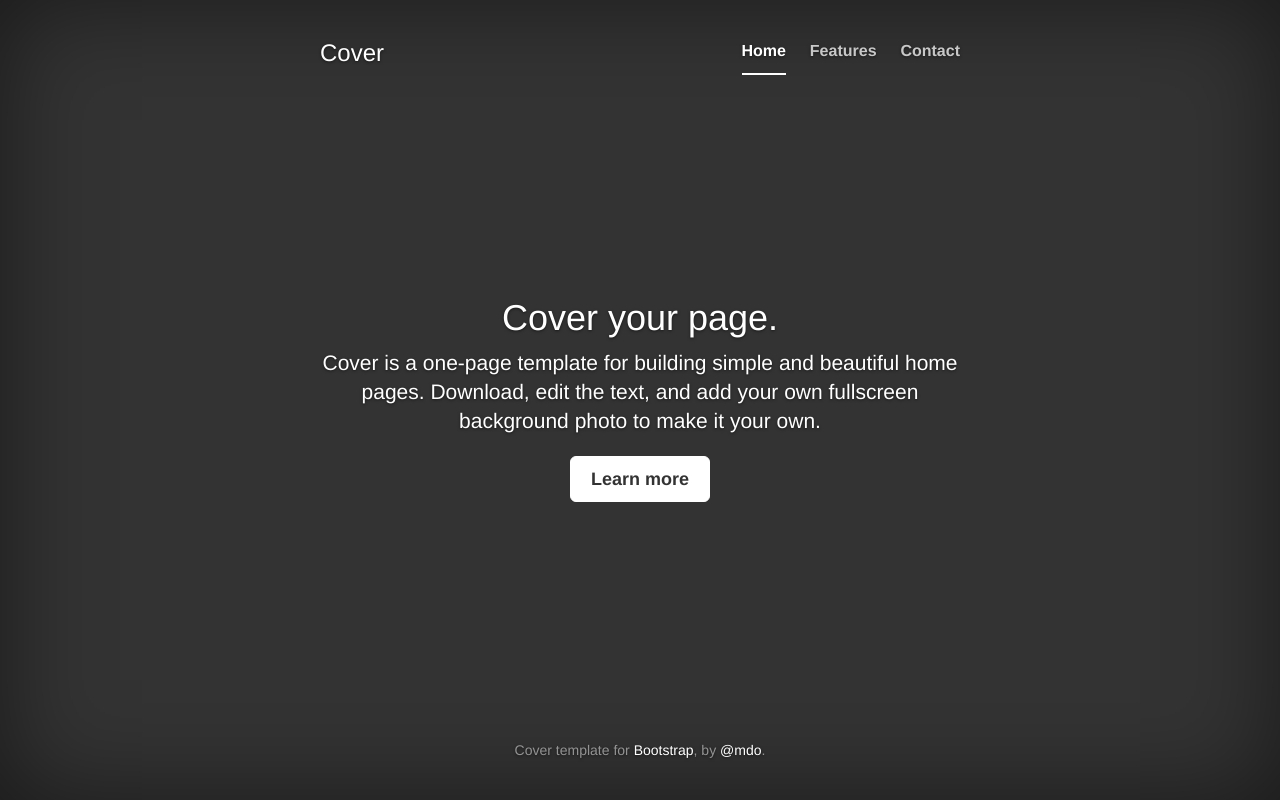
After one commit to generil/hackathon, a Django app: template hackathon/templates/login.html in a window 1280 px wide. The commit adds this page. Run offline with Django 3.2, Linux system fonts and the light colour scheme; the template is opened without the code that fills it, so the values that code supplies are empty; some libraries are stand-ins or nearby versions.

```diff
--- /dev/null
+++ b/hackathon/static/css/login.css
@@ -0,0 +1,189 @@
+/*
+ * Globals
+ */
+
+
+/* Links */
+
+body {
+    padding: 0;
+}
+
+a,
+a:focus,
+a:hover {
+    color: #fff;
+}
+
+
+/* Custom default button */
+
+.btn-default,
+.btn-default:hover,
+.btn-default:focus {
+    color: #333;
+    text-shadow: none;
+    /* Prevent inheritance from `body` */
+    background-color: #fff;
+    border: 1px solid #fff;
+}
+
+
+/*
+ * Base structure
+ */
+
+html,
+body {
+    height: 100%;
+    background-color: #333;
+}
+
+body {
+    color: #fff;
+    text-align: center;
+    text-shadow: 0 1px 3px rgba(0, 0, 0, .5);
+}
+
+
+/* Extra markup and styles for table-esque vertical and horizontal centering */
+
+.site-wrapper {
+    display: table;
+    width: 100%;
+    height: 100%;
+    /* For at least Firefox */
+    min-height: 100%;
+    -webkit-box-shadow: inset 0 0 100px rgba(0, 0, 0, .5);
+    box-shadow: inset 0 0 100px rgba(0, 0, 0, .5);
+}
+
+.site-wrapper-inner {
+    display: table-cell;
+    vertical-align: top;
+}
+
+.cover-container {
+    margin-right: auto;
+    margin-left: auto;
+}
+
+
+/* Padding for spacing */
+
+.inner {
+    padding: 30px;
+}
+
+
+/*
+ * Header
+ */
+
+.masthead-brand {
+    margin-top: 10px;
+    margin-bottom: 10px;
+}
+
+.masthead-nav>li {
+    display: inline-block;
+}
+
+.masthead-nav>li+li {
+    margin-left: 20px;
+}
+
+.masthead-nav>li>a {
+    padding-right: 0;
+    padding-left: 0;
+    font-size: 16px;
+    font-weight: bold;
+    color: #fff;
+    /* IE8 proofing */
+    color: rgba(255, 255, 255, .75);
+    border-bottom: 2px solid transparent;
+}
+
+.masthead-nav>li>a:hover,
+.masthead-nav>li>a:focus {
+    background-color: transparent;
+    border-bottom-color: #a9a9a9;
+    border-bottom-color: rgba(255, 255, 255, .25);
+}
+
+.masthead-nav>.active>a,
+.masthead-nav>.active>a:hover,
+.masthead-nav>.active>a:focus {
+    color: #fff;
+    border-bottom-color: #fff;
+}
+
+@media (min-width: 768px) {
+    .masthead-brand {
+        float: left;
+    }
+    .masthead-nav {
+        float: right;
+    }
+}
+
+
+/*
+ * Cover
+ */
+
+.cover {
+    padding: 0 20px;
+}
+
+.cover .btn-lg {
+    padding: 10px 20px;
+    font-weight: bold;
+}
+
+
+/*
+ * Footer
+ */
+
+.mastfoot {
+    color: #999;
+    /* IE8 proofing */
+    color: rgba(255, 255, 255, .5);
+}
+
+
+/*
+ * Affix and center
+ */
+
+@media (min-width: 768px) {
+    /* Pull out the header and footer */
+    .masthead {
+        position: fixed;
+        top: 0;
+    }
+    .mastfoot {
+        position: fixed;
+        bottom: 0;
+    }
+    /* Start the vertical centering */
+    .site-wrapper-inner {
+        vertical-align: middle;
+    }
+    /* Handle the widths */
+    .masthead,
+    .mastfoot,
+    .cover-container {
+        width: 100%;
+        /* Must be percentage or pixels for horizontal alignment */
+    }
+}
+
+@media (min-width: 992px) {
+    .masthead,
+    .mastfoot,
+    .cover-container {
+        width: 700px;
+    }
+}
--- a/hackathon/templates/base.html
+++ b/hackathon/templates/base.html
@@ -13,23 +13,8 @@
         {% block styles %}{% endblock %}
     </head>
     <body>
-        {% block nav %}
-            {% include "navbar.html" %}
-        {% endblock %}
-        <div class="container-fluid">
-            <div class="row">
-                <div class="col-sm-3 col-md-2 sidebar">
-                    {% block sidebar %}
-                        {% include "sidebar.html" %}
-                    {% endblock %}
-                </div>
-                <div class="col-sm-9 col-sm-offset-3 col-md-10 col-md-offset-2 main">
-                    {% block content %}
-                    {% endblock %}
-                </div>
-            </div>
-        </div>
-
+        {% block login %}{% endblock %}
+        {% block home %}{% endblock %}
         <script src="{% static 'js/jquery.js' %}"></script>
         <script src="{% static 'js/bootstrap.js' %}"></script>
         {% block js %}{% endblock %}
--- /dev/null
+++ b/hackathon/templates/login.html
@@ -0,0 +1,42 @@
+{% extends "base.html" %}
+{% load static %}
+{% block styles %}
+    <link rel="stylesheet" href="{% static 'css/login.css' %}">
+{% endblock %}
+{% block login %}
+<div class="site-wrapper">
+    <div class="site-wrapper-inner">
+        <div class="cover-container">
+
+            <div class="masthead clearfix">
+                <div class="inner">
+                    <h3 class="masthead-brand">Cover</h3>
+                    <nav>
+                        <ul class="nav masthead-nav">
+                            <li class="active"><a href="#">Home</a></li>
+                            <li><a href="#">Features</a></li>
+                            <li><a href="#">Contact</a></li>
+                        </ul>
+                    </nav>
+                </div>
+            </div>
+
+            <div class="inner cover">
+                <h1 class="cover-heading">Cover your page.</h1>
+                <p class="lead">Cover is a one-page template for building simple and beautiful home pages. Download, edit the text, and add
+                    your own fullscreen background photo to make it your own.</p>
+                <p class="lead">
+                    <a href="#" class="btn btn-lg btn-default">Learn more</a>
+                </p>
+            </div>
+
+            <div class="mastfoot">
+                <div class="inner">
+                    <p>Cover template for <a href="http://getbootstrap.com">Bootstrap</a>, by <a href="https://twitter.com/mdo">@mdo</a>.</p>
+                </div>
+            </div>
+
+        </div>
+    </div>
+</div>
+{% endblock %}
```
Also changed, not shown: hackathon/static/css/app.css (+0 -36 lines), hackathon/templates/home.html (+17 -2 lines), hackathon/templates/navbar.html (+43 -16 lines), hackathon/templates/sidebar.html (+0 -12 lines).
